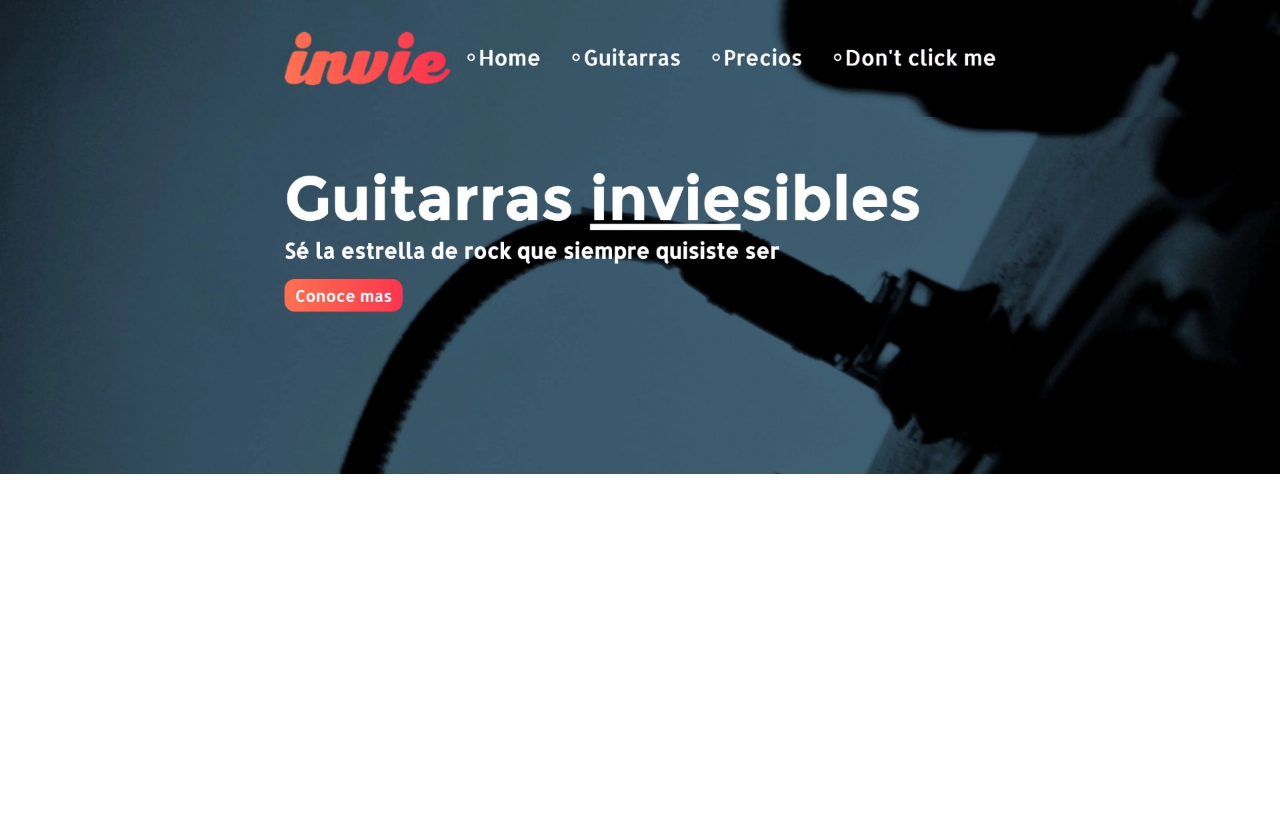
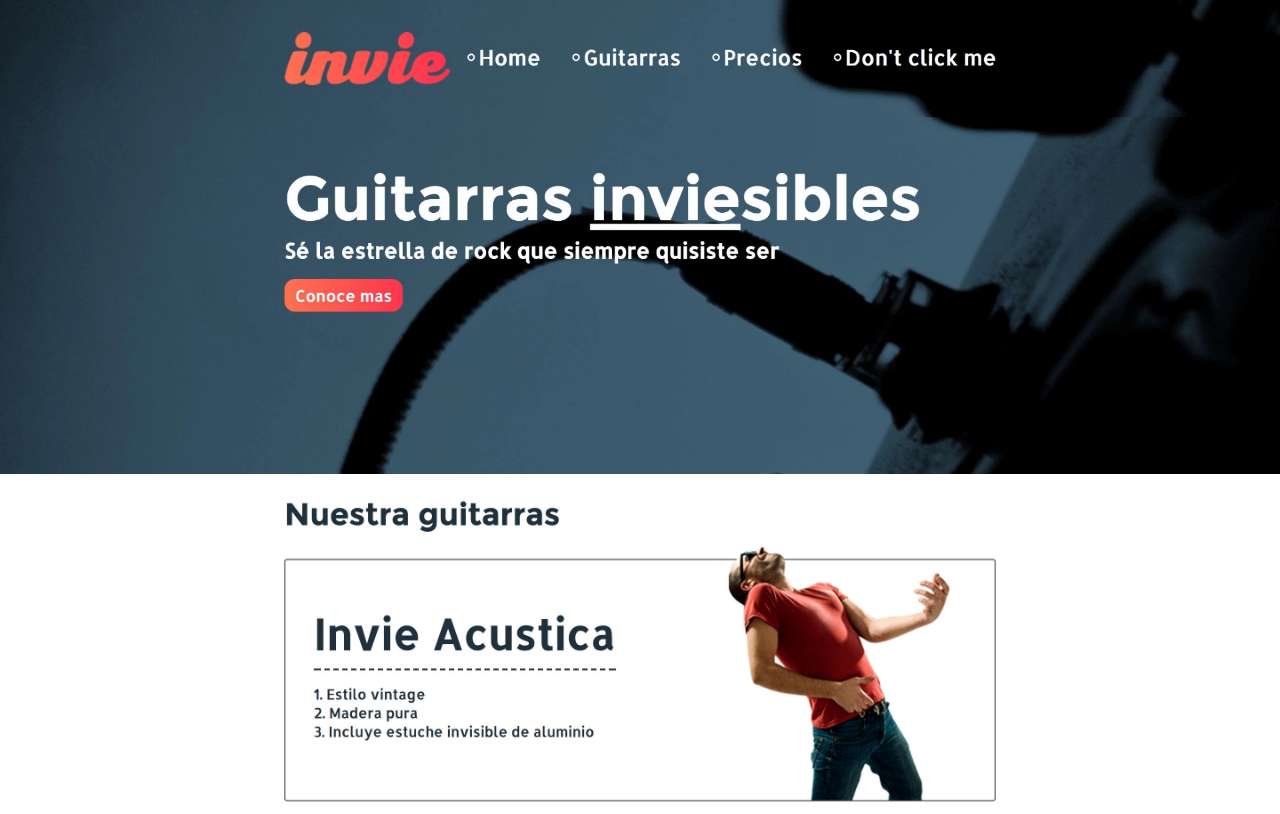
Before and after one commit to AdrianCAmes/InvieGitHub, a plain HTML site: page Index.html in a window 1280 px wide. Drawn offline with Linux system fonts and the light colour scheme.

Commit message:
Agregando Acustica

```diff
--- a/Index.html
+++ b/Index.html
@@ -14,5 +14,6 @@
   <body>
     <img src="Header.jpg" alt="">
     <img src="Hero.jpg" alt="">
+    <img src="Acustica.jpg" alt="">
   </body>
 </html>
```
Also changed, not shown: Acustica.jpg (added).
